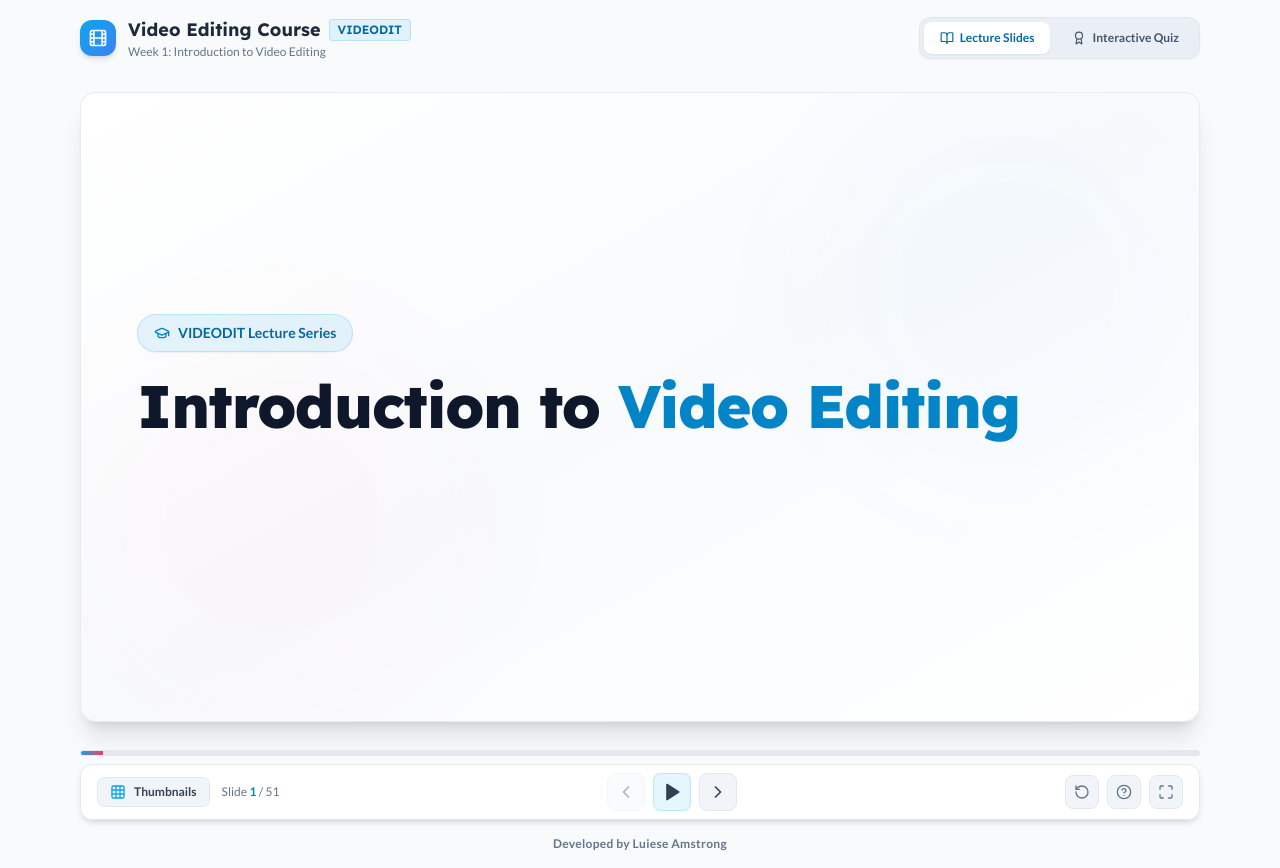
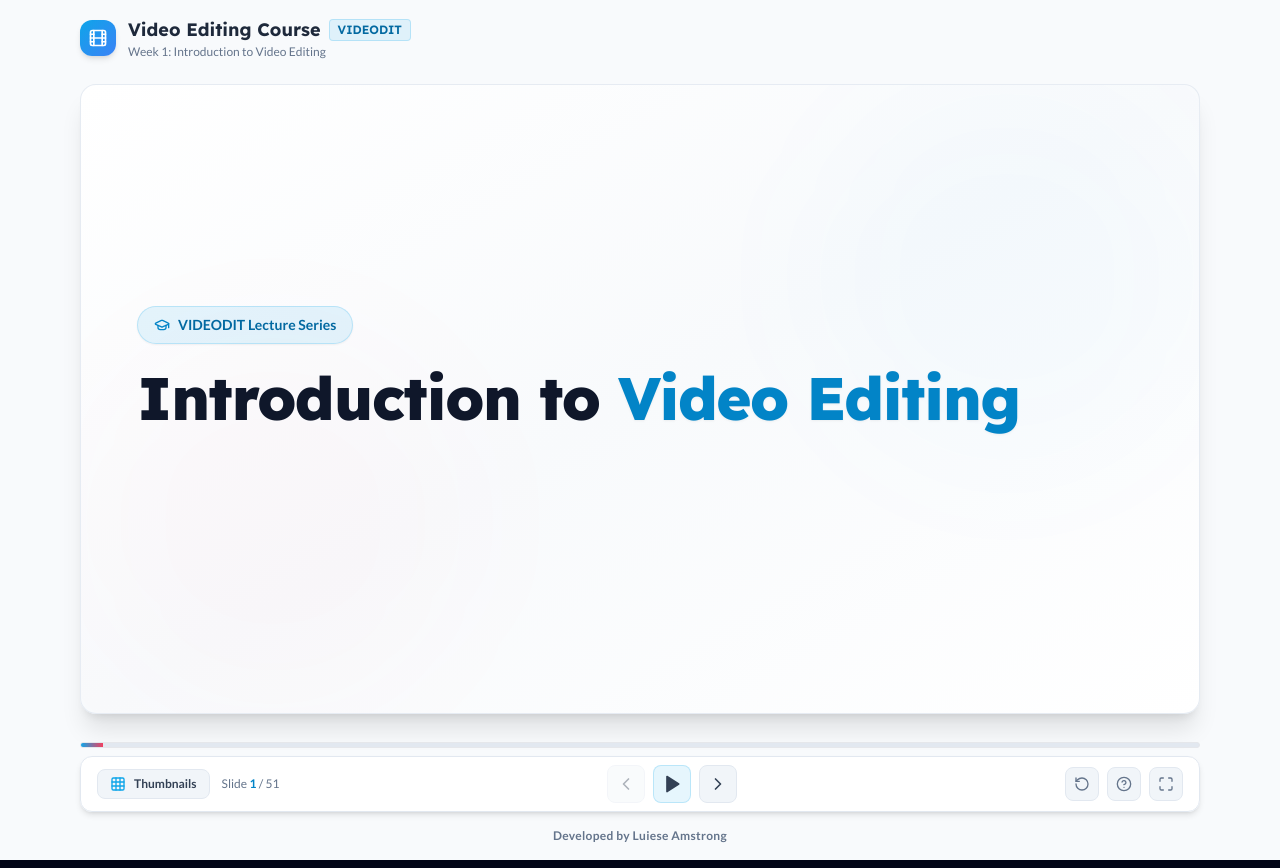
Before and after one commit to iamluieseedu/Lessons, a Next.js app: page / in a window 1280 px wide. Built offline with nearby package versions, Linux system fonts and the light colour scheme.

Commit message:
Revert quiz tab switcher from main presentation page, leaving slides layout clean and focused

```diff
--- a/src/app/page.tsx
+++ b/src/app/page.tsx
@@ -6,11 +6,9 @@ import { SlideViewer } from '@/components/SlideViewer';
 import { NavigationControls } from '@/components/NavigationControls';
 import { ThumbnailDrawer } from '@/components/ThumbnailDrawer';
 import { KeyboardHelpModal } from '@/components/KeyboardHelpModal';
-import { QuizView } from '@/components/QuizView';
-import { Film, Sparkles, BookOpen, Award } from 'lucide-react';
+import { Film } from 'lucide-react';
 
 export default function Home() {
-  const [activeTab, setActiveTab] = useState<'lesson' | 'quiz'>('lesson');
   const [currentIndex, setCurrentIndex] = useState(0);
   const [isDrawerOpen, setIsDrawerOpen] = useState(false);
   const [isHelpOpen, setIsHelpOpen] = useState(false);
@@ -44,10 +42,8 @@ export default function Home() {
     }
   }, []);
 
-  // Keyboard navigation - only active when viewing the lesson
+  // Keyboard navigation
   useEffect(() => {
-    if (activeTab !== 'lesson') return;
-
     const handleKeyDown = (e: KeyboardEvent) => {
       if (isDrawerOpen || isHelpOpen) {
         if (e.key === 'Escape') {
@@ -71,15 +67,10 @@ export default function Home() {
 
     window.addEventListener('keydown', handleKeyDown);
     return () => window.removeEventListener('keydown', handleKeyDown);
-  }, [activeTab, handleNext, handlePrev, toggleFullscreen, isDrawerOpen, isHelpOpen]);
+  }, [handleNext, handlePrev, toggleFullscreen, isDrawerOpen, isHelpOpen]);
 
-  // Auto-play timer - only active when viewing the lesson
+  // Auto-play timer
   useEffect(() => {
-    if (activeTab !== 'lesson') {
-      setIsPlaying(false);
-      return;
-    }
-
     let interval: NodeJS.Timeout;
     if (isPlaying) {
       interval = setInterval(() => {
@@ -93,12 +84,12 @@ export default function Home() {
       }, 5000);
     }
     return () => clearInterval(interval);
-  }, [isPlaying, totalSlides, activeTab]);
+  }, [isPlaying, totalSlides]);
 
   return (
     <main className="min-h-screen bg-slate-50 text-slate-900 flex flex-col justify-between py-4">
       {/* Top Application Header */}
-      <header className="w-full max-w-6xl mx-auto px-4 mb-4 flex flex-col sm:flex-row gap-4 items-start sm:items-center justify-between print:hidden">
+      <header className="w-full max-w-6xl mx-auto px-4 mb-2 flex items-center justify-between">
         <div className="flex items-center gap-3">
           <div className="p-2 rounded-xl bg-gradient-to-br from-sky-500 to-blue-500 text-white shadow-md">
             <Film className="w-5 h-5" />
@@ -113,46 +104,14 @@ export default function Home() {
             <p className="text-xs text-slate-500 font-medium">Week 1: Introduction to Video Editing</p>
           </div>
         </div>
-
-        {/* Tab Selection Switcher */}
-        <div className="flex items-center gap-1.5 p-1 rounded-xl bg-slate-200/60 border border-slate-300/30 shadow-sm self-stretch sm:self-auto">
-          <button
-            onClick={() => setActiveTab('lesson')}
-            className={`flex-grow sm:flex-grow-0 flex items-center justify-center gap-1.5 px-4 py-2 text-xs font-bold rounded-lg transition ${
-              activeTab === 'lesson'
-                ? 'bg-white text-sky-700 shadow-sm'
-                : 'text-slate-600 hover:text-slate-950'
-            }`}
-          >
-            <BookOpen className="w-3.5 h-3.5" />
-            Lecture Slides
-          </button>
-          <button
-            onClick={() => setActiveTab('quiz')}
-            className={`flex-grow sm:flex-grow-0 flex items-center justify-center gap-1.5 px-4 py-2 text-xs font-bold rounded-lg transition ${
-              activeTab === 'quiz'
-                ? 'bg-white text-sky-700 shadow-sm'
-                : 'text-slate-600 hover:text-slate-950'
-            }`}
-          >
-            <Award className="w-3.5 h-3.5" />
-            Interactive Quiz
-          </button>
-        </div>
       </header>
 
-      {/* Main Content Area */}
-      <div className="flex-grow flex items-center justify-center py-2 px-4">
-        {activeTab === 'lesson' ? (
+      {/* Main Slide Viewer Frame */}
+      <div className="flex-grow flex items-center justify-center py-2">
         <SlideViewer slide={currentSlide} />
-        ) : (
-          <QuizView />
-        )}
       </div>
 
-      {/* Control Bar & Progress (Only show for Lecture Tab) */}
-      {activeTab === 'lesson' && (
-        <div className="print:hidden">
+      {/* Control Bar & Progress */}
       <NavigationControls
         currentIndex={currentIndex}
         totalSlides={totalSlides}
@@ -165,8 +124,6 @@ export default function Home() {
         onTogglePlay={() => setIsPlaying(!isPlaying)}
         onOpenHelp={() => setIsHelpOpen(true)}
       />
-        </div>
-      )}
 
       {/* Slide Selection Drawer */}
       <ThumbnailDrawer
@@ -184,7 +141,7 @@ export default function Home() {
       />
 
       {/* Bottom Footer signature */}
-      <footer className="w-full max-w-6xl mx-auto px-4 mt-4 text-center text-xs text-slate-500 font-semibold tracking-wide print:hidden">
+      <footer className="w-full max-w-6xl mx-auto px-4 mt-4 text-center text-xs text-slate-500 font-semibold tracking-wide">
         Developed by Luiese Amstrong
       </footer>
     </main>
```
Lines whose indentation alone changed are shown as unchanged.
